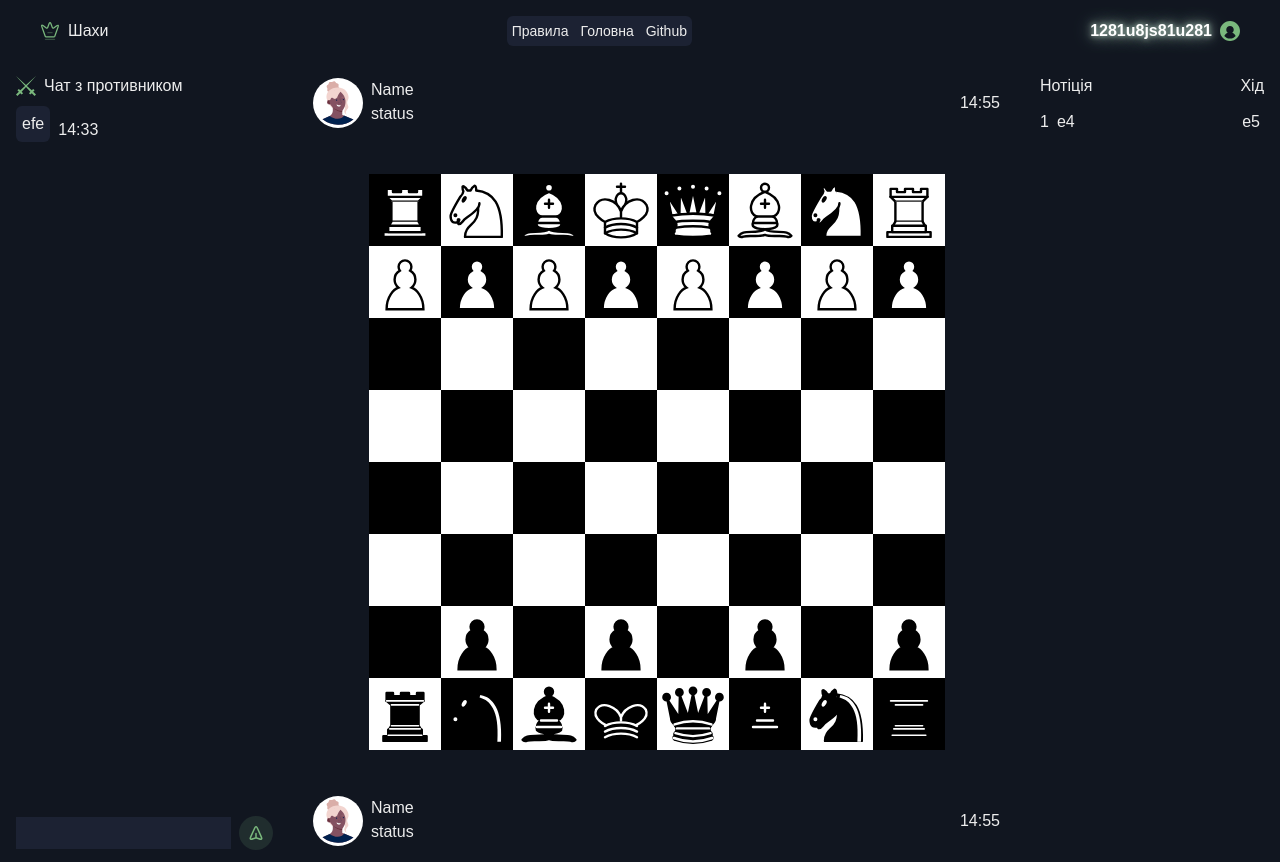
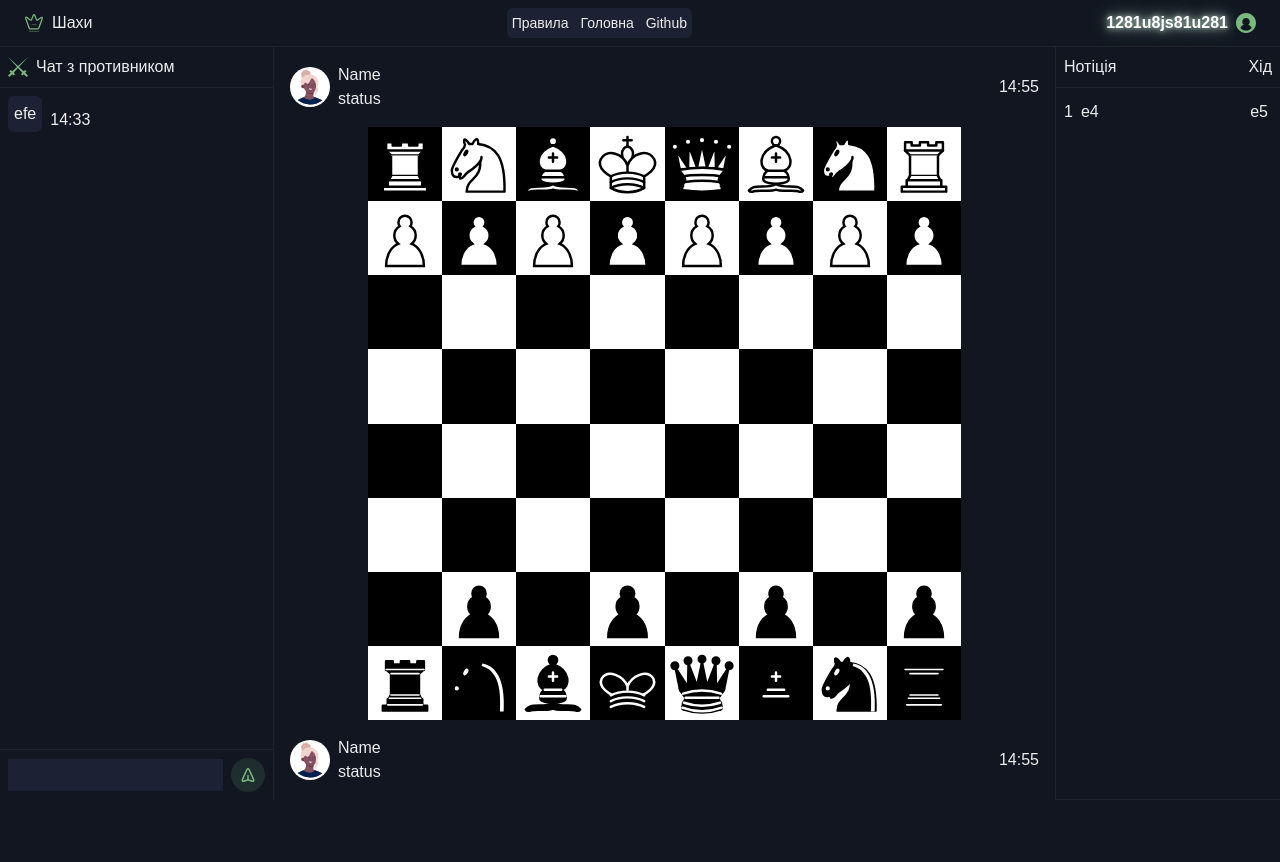
Before and after one commit to Badyan54/chess_web, a Next.js app in the folder src/frontend/: page /game in a window 1280 px wide. After the commit the page ends 800 px from the top, so only its background shows below. Built offline with nearby package versions, Linux system fonts and the light colour scheme.

Commit message:
fix childs took over from their fathers elements

```diff
--- a/src/frontend/app/layout.tsx
+++ b/src/frontend/app/layout.tsx
@@ -25,9 +25,9 @@ export default function RootLayout({
   return (
     <html
       lang="en"
-      className={`${geistSans.variable} ${geistMono.variable} h-full antialiased`}
+      className={`${geistSans.variable} ${geistMono.variable} h-screen antialiased`}
     >
-      <body className="min-h-full flex flex-col mx-4">{children}</body>
+      <body className="min-h-screen flex flex-col divide-y divide-[#1F232B]">{children}</body>
     </html>
   );
 }
--- a/src/frontend/ui/game_page/chat/Chat.tsx
+++ b/src/frontend/ui/game_page/chat/Chat.tsx
@@ -6,8 +6,8 @@ import Message from "./message"
 
 export default function Chat (){
   return(
-    <div className="grid grid-rows-[auto_1fr_auto] h-full py-1 min-w-3xs">
-      <div className="flex gap-2 items-center py-2">
+    <div className="grid grid-rows-[auto_1fr_auto] h-full min-w-3xs divide-y divide-[#1F232B]">
+      <div className="flex gap-2 items-center p-2">
         <Image
           src={swords}
           alt="swords"
@@ -16,10 +16,10 @@ export default function Chat (){
         />
         <h3>Чат з противником</h3>
       </div>
-      <div>
+      <div className="p-2">
         <Message />
       </div>
-      <div className="flex items-center gap-2 py-2">
+      <div className="flex items-center gap-2 p-2">
         <input type="text" className="p-1 bg-[#1C2233]"/>
         <button className="p-2 rounded-full bg-[#202D2E]">
           <Image
--- a/src/frontend/ui/game_page/gama_zone/board.tsx
+++ b/src/frontend/ui/game_page/gama_zone/board.tsx
@@ -13,7 +13,7 @@ let default_shame = [
 
 export default function Board(){
   return(
-    <div className="grid grid-cols-8 aspect-square max-w-xl m-auto w-full">
+    <div className="grid grid-cols-8 aspect-square m-auto min-h-96 h-full">
       {default_shame.map((row, rowI) =>
       (row.map((col, colI) => (
         <Square
--- a/src/frontend/ui/game_page/gama_zone/game_zone.tsx
+++ b/src/frontend/ui/game_page/gama_zone/game_zone.tsx
@@ -3,7 +3,7 @@ import Board from "./board"
 
 export default function Game_zone(){
   return(
-    <div className="flex flex-col gap-2 py-4">
+    <div className="flex flex-col h-full p-4 gap-4 relative">
       <div className="flex justify-between">
         <Player />
         <p className="self-center">14:55</p> {/*time */}
--- a/src/frontend/ui/game_page/gama_zone/player.tsx
+++ b/src/frontend/ui/game_page/gama_zone/player.tsx
@@ -3,13 +3,13 @@ import Image from "next/image"
 
 export default function Player(){
   return(
-    <div className="flex gap-2">
-      <div className="rounded-full bg-white">
+    <div className="flex gap-2 items-center">
+      <div className="rounded-full bg-white h-10">
         <Image
           src={girl}
           alt="avatar"
-          width={50}
-          height={50}
+          width={40}
+          height={40}
         />
       </div>
       <div>
--- a/src/frontend/ui/game_page/notation/notation_history.tsx
+++ b/src/frontend/ui/game_page/notation/notation_history.tsx
@@ -2,12 +2,12 @@ import Nonation_card from "./notation_card"
 
 export default function Nonation_history(){
   return(
-    <div className="grid grid-rows-[auto_1fr_auto] h-full py-1 min-w-56">
-      <div className="flex justify-between gap-2 py-2">
+    <div className="grid grid-rows-[auto_1fr_auto] h-full min-w-56 divide-y divide-[#1F232B]">
+      <div className="flex justify-between p-2 gap-2">
         <p>Нотіція</p>
         <p>Хід </p>{/* номур ходу */}
       </div>
-      <div>
+      <div className="p-2">
         <Nonation_card />
       </div>
       <div></div>
--- a/src/frontend/ui/game_page/wrapper.tsx
+++ b/src/frontend/ui/game_page/wrapper.tsx
@@ -4,5 +4,5 @@ export default function Wrapper({
   children: React.ReactNode;
 }>)
 {
-  return <div className="grid grid-cols-[auto_1fr_auto] gap-10 h-screen">{children}</div>
+  return <div className="grid grid-cols-[auto_1fr_auto] flex-1 divide-x divide-[#1F232B]">{children}</div>
 }
--- a/src/frontend/ui/header.tsx
+++ b/src/frontend/ui/header.tsx
@@ -5,7 +5,7 @@ import Image from "next/image";
 export default function Header() {
   return (
     <>
-      <footer className="flex justify-between px-6 py-4">
+      <footer className="flex justify-between px-6 py-2">
 
       <div className="flex items-center gap-2">
         <Image
```
